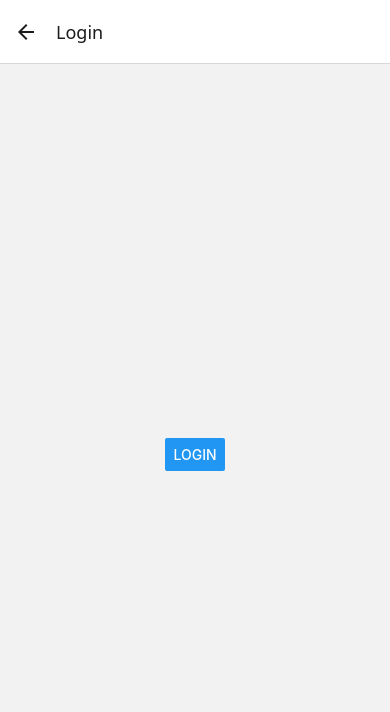
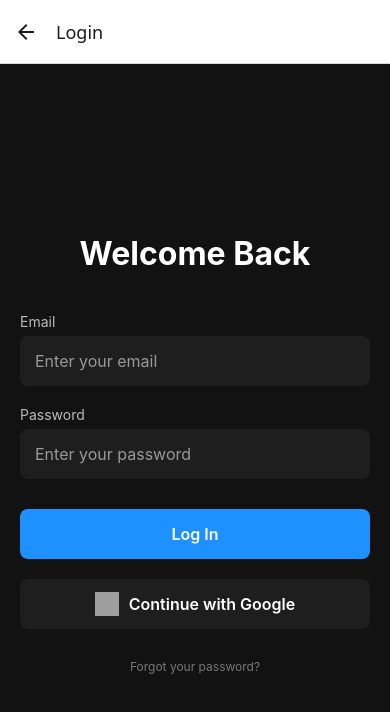
Before and after one commit to rwpace0/mobile-app-dev, a React Native app in the folder Workout/: screen /Login in a window 390 px wide. Shown: the top 712 px of the page. Built offline with nearby package versions, Linux system fonts and the light colour scheme; grey boxes are pictures that could not be loaded.

Commit message:
login template

```diff
--- a/Workout/pages/login.jsx
+++ b/Workout/pages/login.jsx
@@ -1,13 +1,54 @@
 import React from 'react';
-import { View, Text, Button } from 'react-native';
-
+import {
+  View,
+  Text,
+  TextInput,
+  TouchableOpacity,
+  Image,
+} from 'react-native';
+import styles from '../styles/login.styles';
 
 const LoginPage = () => {
-    return (
-        <View style={{ flex: 1, justifyContent: "center", alignItems: "center" }}>
-            <Button title="Login" onPress={() => alert("Login button pressed")} />
-        </View>
-    );
-}
+  return (
+    <View style={styles.container}>
+      <Text style={styles.title}>Welcome Back</Text>
+
+      <View style={styles.inputContainer}>
+        <Text style={styles.inputLabel}>Email</Text>
+        <TextInput
+          style={styles.textInput}
+          placeholder="Enter your email"
+          placeholderTextColor="#999999"
+          keyboardType="email-address"
+          autoCapitalize="none"
+        />
+      </View>
+
+      <View style={styles.inputContainer}>
+        <Text style={styles.inputLabel}>Password</Text>
+        <TextInput
+          style={styles.textInput}
+          placeholder="Enter your password"
+          placeholderTextColor="#999999"
+          secureTextEntry
+        />
+      </View>
+
+      <TouchableOpacity style={styles.button} activeOpacity={0.8}>
+        <Text style={styles.buttonText}>Log In</Text>
+      </TouchableOpacity>
+
+      <TouchableOpacity style={styles.googleButton} activeOpacity={0.8}>
+        <Image
+          source={{ uri: 'https://upload.wikimedia.org/wikipedia/commons/thumb/5/53/Google_%22G%22_Logo.svg/512px-Google_%22G%22_Logo.svg.png' }}
+          style={[styles.googleIcon, { width: 24, height: 24 }]}
+        />
+        <Text style={styles.googleText}>Continue with Google</Text>
+      </TouchableOpacity>
+
+      <Text style={styles.footerText}>Forgot your password?</Text>
+    </View>
+  );
+};
 
 export default LoginPage;
--- a/Workout/styles/login.styles.js
+++ b/Workout/styles/login.styles.js
@@ -1,25 +1,84 @@
-import { StyleSheet } from "react-native";
+import { StyleSheet, Dimensions } from 'react-native';
 
-// example styles
+const { width } = Dimensions.get('window');
+
 export default StyleSheet.create({
   container: {
     flex: 1,
-    justifyContent: "center",
-    alignItems: "center",
-    backgroundColor: "#F5FCFF",
+    backgroundColor: '#121212', // Dark background
+    alignItems: 'center',
+    justifyContent: 'center',
+    paddingHorizontal: 20,
   },
-  input: {
-    height: 40,
-    borderColor: "gray",
-    borderWidth: 1,
+
+  title: {
+    fontSize: 32,
+    fontWeight: '700',
+    color: '#FFFFFF',
+    marginBottom: 40,
+  },
+
+  inputContainer: {
+    width: '100%',
     marginBottom: 20,
-    paddingHorizontal: 10,
-    width: "80%",
   },
+
+  inputLabel: {
+    color: '#BBBBBB',
+    fontSize: 14,
+    marginBottom: 6,
+  },
+
+  textInput: {
+    width: '100%',
+    height: 50,
+    backgroundColor: '#1E1E1E',
+    borderRadius: 8,
+    paddingHorizontal: 15,
+    color: '#FFFFFF',
+    fontSize: 16,
+  },
+
   button: {
-    backgroundColor: "#007BFF",
-    paddingVertical: 10,
-    paddingHorizontal: 20,
-    borderRadius: 5,
+    width: '100%',
+    height: 50,
+    backgroundColor: '#1E90FF', // Blue secondary color
+    borderRadius: 8,
+    alignItems: 'center',
+    justifyContent: 'center',
+    marginTop: 10,
+  },
+
+  buttonText: {
+    color: '#FFFFFF',
+    fontSize: 16,
+    fontWeight: '600',
+  },
+
+  googleButton: {
+    flexDirection: 'row',
+    width: '100%',
+    height: 50,
+    backgroundColor: '#1E1E1E',
+    borderRadius: 8,
+    alignItems: 'center',
+    justifyContent: 'center',
+    marginTop: 20,
+  },
+
+  googleIcon: {
+    marginRight: 10,
+  },
+
+  googleText: {
+    color: '#FFFFFF',
+    fontSize: 16,
+    fontWeight: '600',
+  },
+
+  footerText: {
+    color: '#777777',
+    fontSize: 12,
+    marginTop: 30,
   },
 });
```
